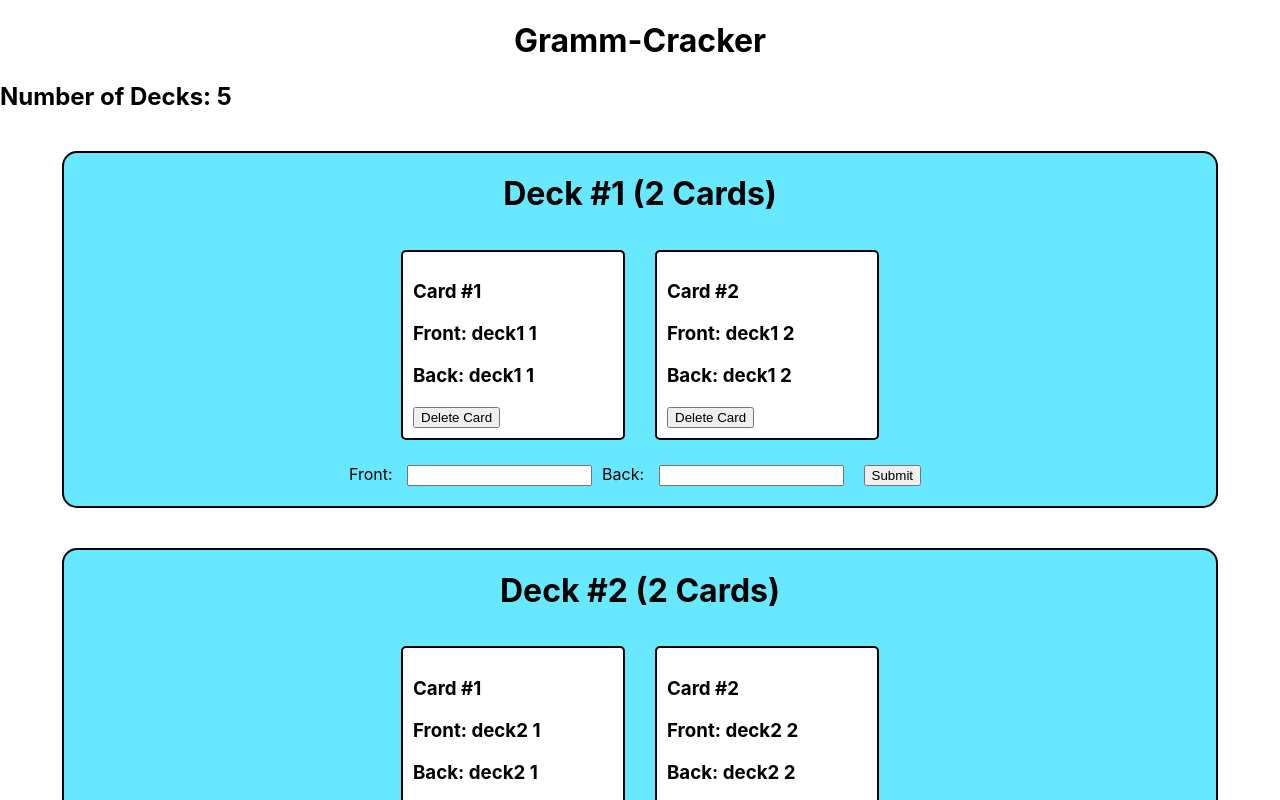
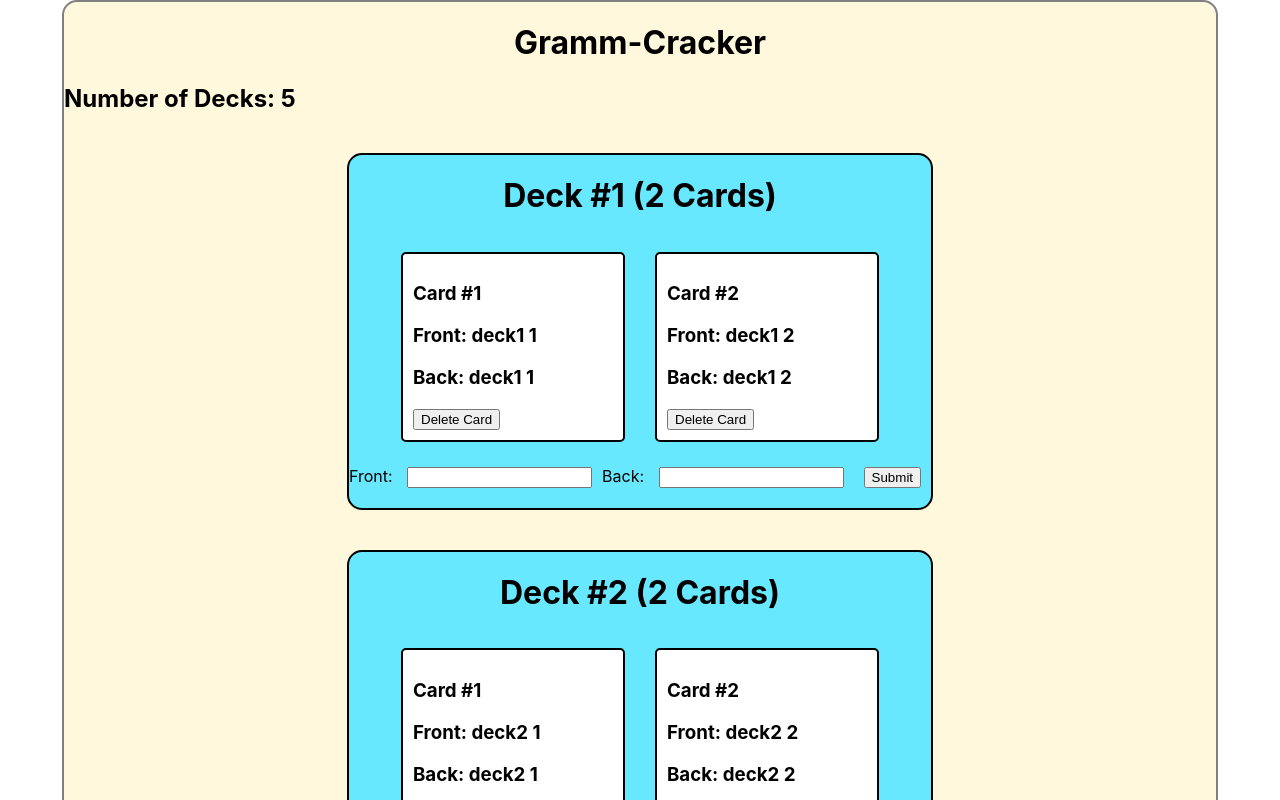
Before and after one commit to vincenthanguk/Vocabulazy, a React (Create React App) app: page / in a window 1280 px wide. Shown: the top 800 px of the page. Built offline with nearby package versions, Linux system fonts and the light colour scheme.

Commit message:
began cleanup work, cleaned up app.js

```diff
--- a/src/App.css
+++ /dev/null
@@ -1,38 +0,0 @@
-.App {
-  text-align: center;
-}
-
-.App-logo {
-  height: 40vmin;
-  pointer-events: none;
-}
-
-@media (prefers-reduced-motion: no-preference) {
-  .App-logo {
-    animation: App-logo-spin infinite 20s linear;
-  }
-}
-
-.App-header {
-  background-color: #282c34;
-  min-height: 100vh;
-  display: flex;
-  flex-direction: column;
-  align-items: center;
-  justify-content: center;
-  font-size: calc(10px + 2vmin);
-  color: white;
-}
-
-.App-link {
-  color: #61dafb;
-}
-
-@keyframes App-logo-spin {
-  from {
-    transform: rotate(0deg);
-  }
-  to {
-    transform: rotate(360deg);
-  }
-}
--- a/src/App.js
+++ b/src/App.js
@@ -1,36 +1,13 @@
-import './App.css';
 import React from 'react';
 
-import FlashcardsContainer from './components/flashcards-container/flashcards-container.component';
-import Data from './data';
+import GrammCracker from './components/grammCracker/grammCracker-component.jsx';
 
-class App extends React.Component {
-  constructor(props) {
-    super(props);
-    this.state = Data;
-  }
-  render() {
-    return (
-      <div>
-        <h1>Gramm-Cracker</h1>
-        <h2>Number of Decks: {Object.keys(this.state).length}</h2>
-        <div className="mainContainer">
-          <ul>
-            {Object.entries(this.state).map(([key, value], index) => {
-              return (
-                <li key={index}>
-                  <FlashcardsContainer
-                    deck={(key, value)}
-                    deckNumber={index + 1}
-                  />
-                </li>
-              );
-            })}
-          </ul>
-        </div>
-      </div>
-    );
-  }
+function App() {
+  return (
+    <div>
+      <GrammCracker />
+    </div>
+  );
 }
 
 export default App;
--- a/src/components/flashcards-container/flashcards-container.styles.css
+++ b/src/components/flashcards-container/flashcards-container.styles.css
@@ -7,7 +7,7 @@ ul {
 }
 
 .container {
-  width: 90vw;
+  width: auto;
   border: 2px solid black;
   border-radius: 15px;
   background-color: rgb(103, 232, 255);
--- /dev/null
+++ b/src/components/grammCracker/grammCracker-component.jsx
@@ -0,0 +1,35 @@
+import React, { Component } from 'react';
+import FlashcardsContainer from '../flashcards-container/flashcards-container.component';
+import decks from '../../data/data';
+import './grammCracker-styles.css';
+
+class GrammCracker extends Component {
+  constructor(props) {
+    super(props);
+    this.state = decks;
+  }
+  render() {
+    return (
+      <div className="GrammCracker">
+        <h1>Gramm-Cracker</h1>
+        <h2>Number of Decks: {Object.keys(this.state).length}</h2>
+        <div className="mainContainer">
+          <ul>
+            {Object.entries(this.state).map(([key, value], index) => {
+              return (
+                <li key={index}>
+                  <FlashcardsContainer
+                    deck={(key, value)}
+                    deckNumber={index + 1}
+                  />
+                </li>
+              );
+            })}
+          </ul>
+        </div>
+      </div>
+    );
+  }
+}
+
+export default GrammCracker;
--- /dev/null
+++ b/src/components/grammCracker/grammCracker-styles.css
@@ -0,0 +1,6 @@
+.GrammCracker {
+  width: 90vw;
+  border: 2px solid gray;
+  border-radius: 15px;
+  background-color: cornsilk;
+}
```
Also changed, not shown: src/data/data.js (renamed from src/data.js).
